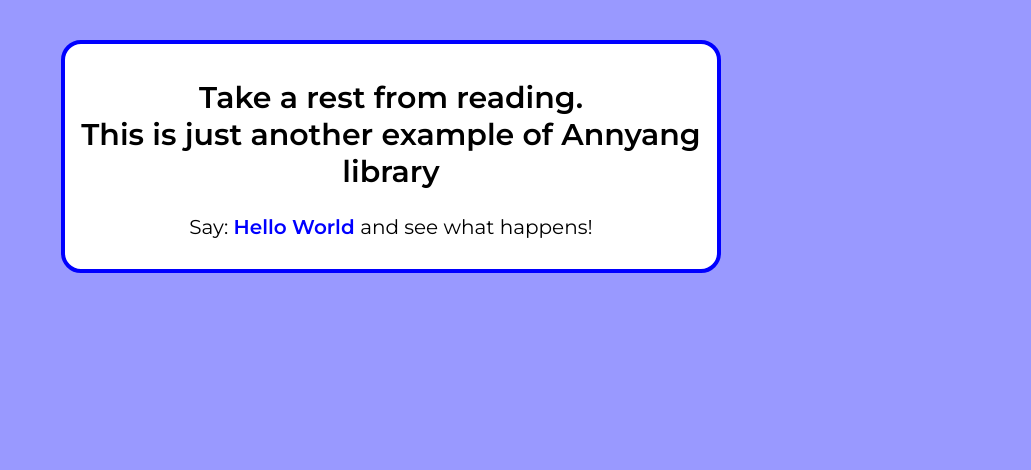
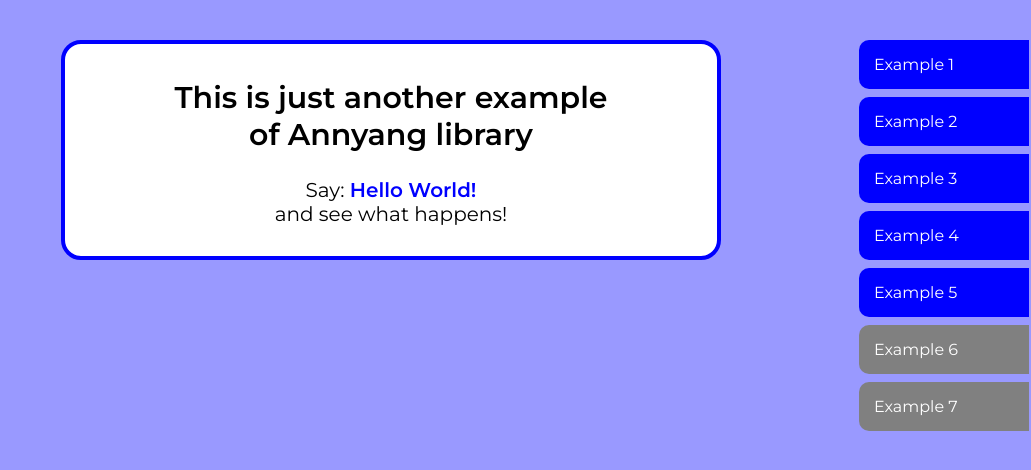
Before and after one commit to Willowsounds/API-LAB-Group1, a plain HTML site: page examples/example_06/index.html in a window 1280 px wide. Shown: the whole page, without its empty margins (249-1280 px from the left). Drawn offline with Linux system fonts and the light colour scheme.

Commit message:
Add files via upload

```diff
--- a/examples/example_06/index.html
+++ b/examples/example_06/index.html
@@ -8,27 +8,35 @@
     <link rel="stylesheet" href="styles.css" />
 
     <script src="../../build/annyang.min.js"></script>
-    <script src="../../build/speechkitt.min.js"></script>
     <script src="main.js"></script>
 
-    <link
-      href="https://fonts.googleapis.com/css?family=Montserrat:400,600"
-      rel="stylesheet"
-    />
+    <link href="https://fonts.googleapis.com/css?family=Montserrat:400,600" rel="stylesheet"/>
 
-    <title>Example 6</title>
+    <title>6: Call a Pop-Up</title>
+
   </head>
 
   <body>
+
     <div id="mybox">
       <h2>
-        Take a rest from reading.<br />
-        This is just another example of Annyang library
+        This is just another example<br />
+        of Annyang library
       </h2>
       <p>
-        Say: <font color="blue"><b>Hello World </b></font>and see what happens!
+        Say: <font color="blue"><b>Hello World!</b></font><br />and see what happens!
       </p>
     </div>
-    <br />
+
+    <div id="examples">
+      <button class="button" id="button1"><a href="/examples/example_01/index.html">Example 1</a></button><br/>
+      <button class="button"><a href="/examples/example_02/index.html">Example 2</a></button><br/>
+      <button class="button"><a href="/examples/example_03/index.html">Example 3</a></button><br/>
+      <button class="button"><a href="/examples/example_04/index.html">Example 4</a></button><br/>
+      <button class="button"><a href="/examples/example_05/index.html">Example 5</a></button><br/>
+      <button class="button" id="button67"><a href="/examples/example_06/index.html">Example 6</a></button><br/>
+      <button class="button" id="button67"><a href="/examples/example_07/index.html">Example 7</a></button>
+    </div>
+
   </body>
 </html>
--- a/examples/example_06/main.js
+++ b/examples/example_06/main.js
@@ -1,3 +1,7 @@
+//The MIT License (MIT)
+
+//Copyright (c) 2016 Tal Ater ??
+
 //This js code was taken from CodePen. Credits to Alexander Salas Bastidas.
 
 if (annyang) {
@@ -6,7 +10,7 @@ if (annyang) {
     "Hello world": function() {
     //The alert window will pop out.The console will log "this works"
       alert("Welcome!");
-      console.log("this works");
+      console.log("this works"); //Just for checking
     }
   };
   //annyang.debug(true);
--- a/examples/example_06/styles.css
+++ b/examples/example_06/styles.css
@@ -64,7 +64,16 @@ p {
     border-bottom-left-radius: 10px;
     }
 
-  .button:hover {
+.button:hover {
+    background-color: #fe7575;
+    color: white;
+    }
+
+#button67{
+    background-color: grey;
+    }
+
+#button67:hover {
     background-color: #fe7575;
     color: white;
     }
```
